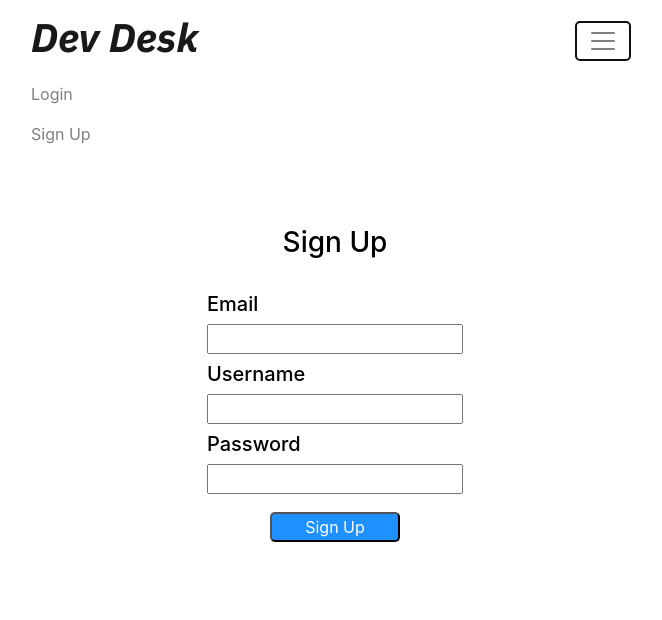
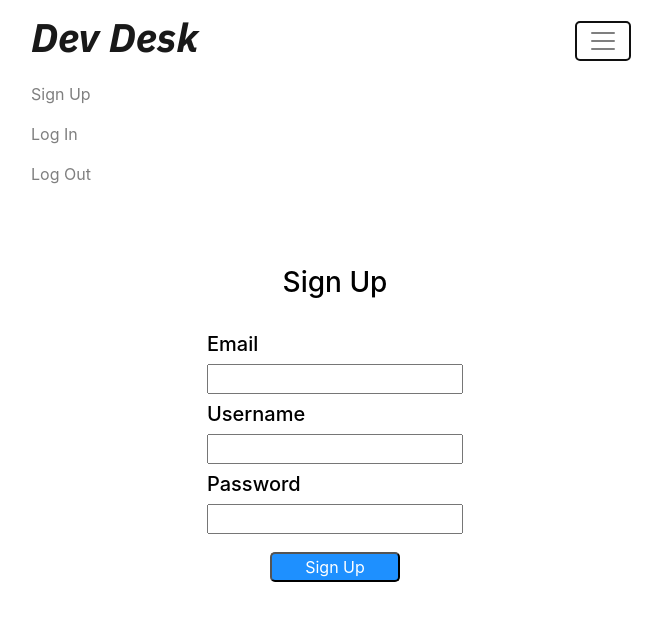
Before and after one commit to Build-Week-Dev-Desk-1/Frontend, a React (Create React App) app in the folder dev-desk/: page / in a window 1280 px wide. Both pictures are taken after a click on the button 908 px from the left and 41 px from the top of the page. Shown: the top 620 px of the page, without its empty margins (305-967 px from the left). Built offline with nearby package versions, Linux system fonts and the light colour scheme.

Commit message:
Added a Log Out button that deletes the token and takes the user back to the login page.

```diff
--- a/dev-desk/src/components/Header.js
+++ b/dev-desk/src/components/Header.js
@@ -8,12 +8,20 @@ import {
   NavItem,
   NavLink,
 } from "reactstrap";
-import { Link } from "react-router-dom";
+import { Link, useHistory } from "react-router-dom";
 
 const Header = (props) => {
   const [collapsed, setCollapsed] = useState(true);
 
   const toggleNavbar = () => setCollapsed(!collapsed);
+
+  let history = useHistory();
+
+  const logout = (e) => {
+    e.preventDefault();
+    localStorage.clear();
+    history.push("/login");
+  };
 
   return (
     <div className='header'>
@@ -25,14 +33,17 @@ const Header = (props) => {
         <Collapse isOpen={!collapsed} navbar>
           <Nav navbar>
             <NavItem>
-              <NavLink tag={Link} to='/login'>
-                Login
+              <NavLink tag={Link} to='/signup'>
+                Sign Up
               </NavLink>
             </NavItem>
             <NavItem>
-              <NavLink tag={Link} to='signup'>
-                Sign Up
+              <NavLink tag={Link} to='/login'>
+                Log In
               </NavLink>
+            </NavItem>
+            <NavItem>
+              <NavLink onClick={logout}>Log Out</NavLink>
             </NavItem>
           </Nav>
         </Collapse>
```
